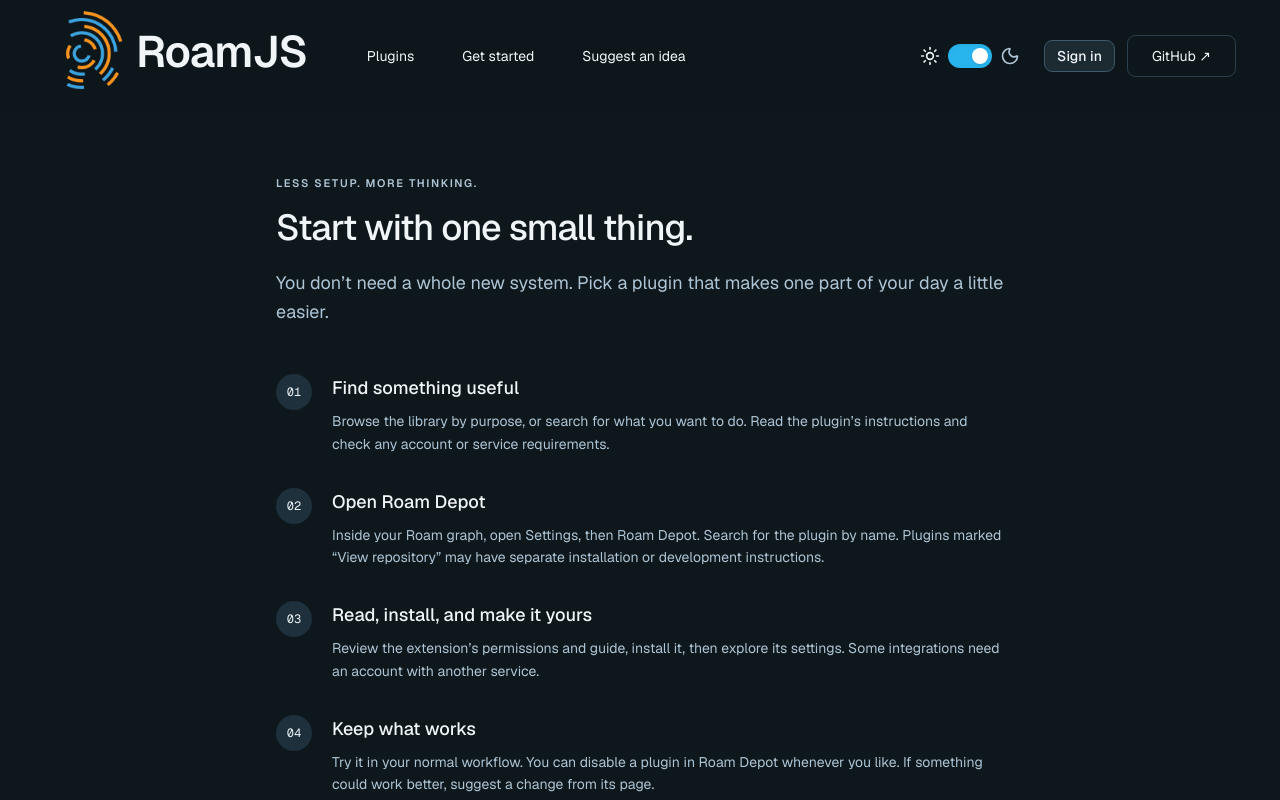
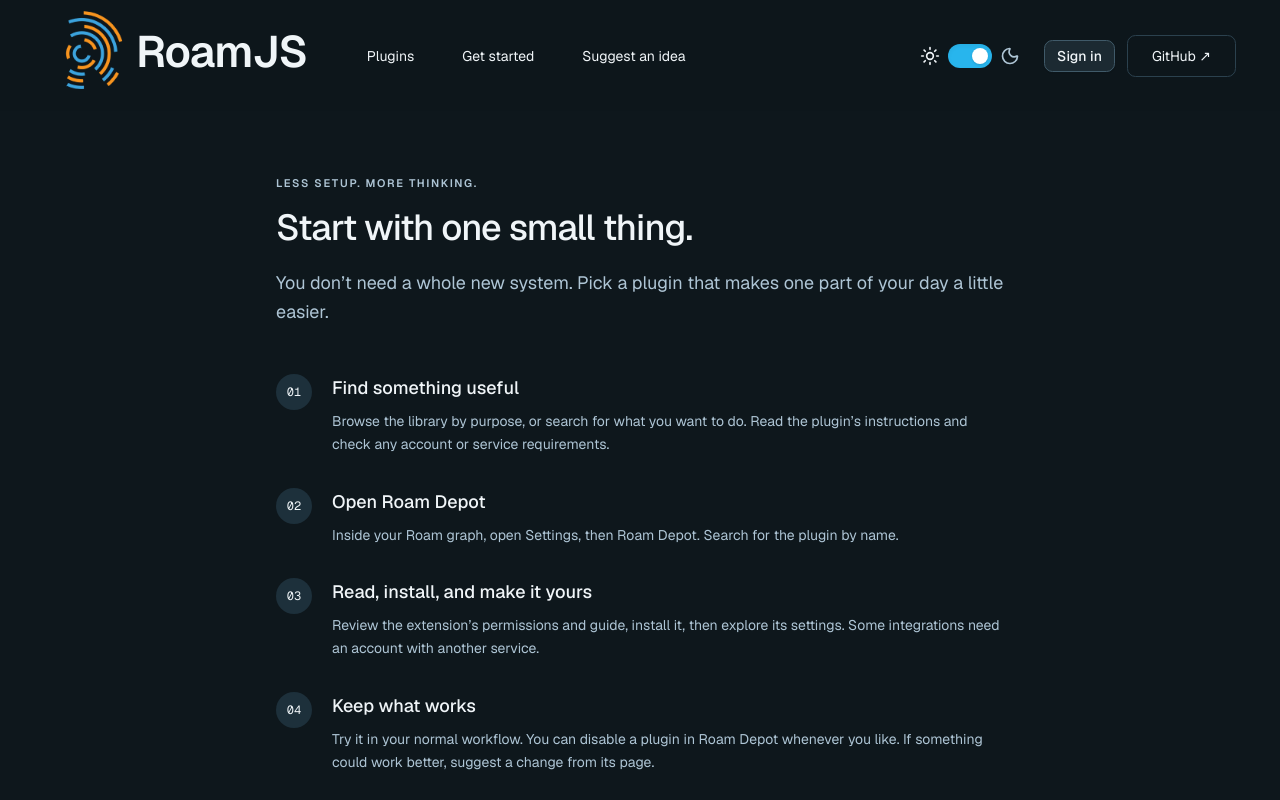
Before and after one commit to RoamJS/website, a Next.js app: page /getting-started in a window 1280 px wide. Shown: the top 800 px of the page. Built offline with nearby package versions, Linux system fonts and the light colour scheme; no server answers.

Commit message:
Simplify getting-started installation instructions

```diff
--- a/app/getting-started/page.tsx
+++ b/app/getting-started/page.tsx
@@ -20,7 +20,7 @@
         ],
         [
           "Open Roam Depot",
-          "Inside your Roam graph, open Settings, then Roam Depot. Search for the plugin by name. Plugins marked “View repository” may have separate installation or development instructions.",
+          "Inside your Roam graph, open Settings, then Roam Depot. Search for the plugin by name.",
         ],
         [
           "Read, install, and make it yours",
```
Also changed, not shown: 1 other file (tests, documents, lock files or other folders).
